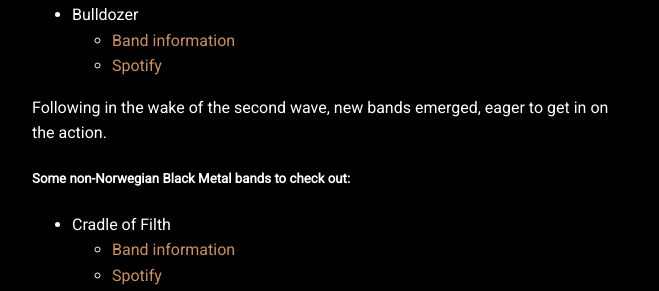
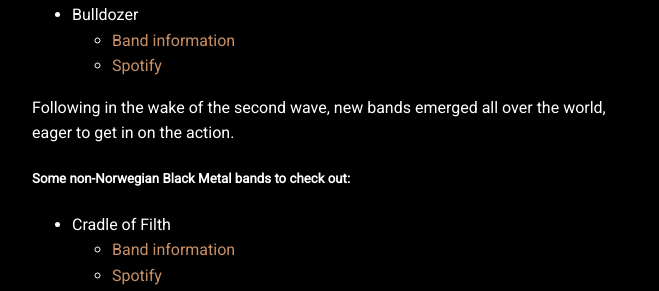
Before and after one commit to Noeska/illegiblesemantics, a Jekyll site: the page built from projects/proj-2.md, in a window 1280 px wide and 900 px high, scrolled down 29916 px. Shown: the part 162-453 px from the top of the window, without its empty margins (308-967 px from the left). Built offline with Jekyll 4.4.1, drawn with Linux system fonts in a browser that asks for light colours; nearby versions of some CDN libraries.

Commit message:
Update proj-2.md

```diff
--- a/projects/proj-2.md
+++ b/projects/proj-2.md
@@ -1032,7 +1032,7 @@
 </li>
 </ul>
 
-Following in the wake of the second wave, new bands emerged, eager to get in on the action.
+Following in the wake of the second wave, new bands emerged all over the world, eager to get in on the action.
 
 ##### Some non-Norwegian Black Metal bands to check out:
 
```
